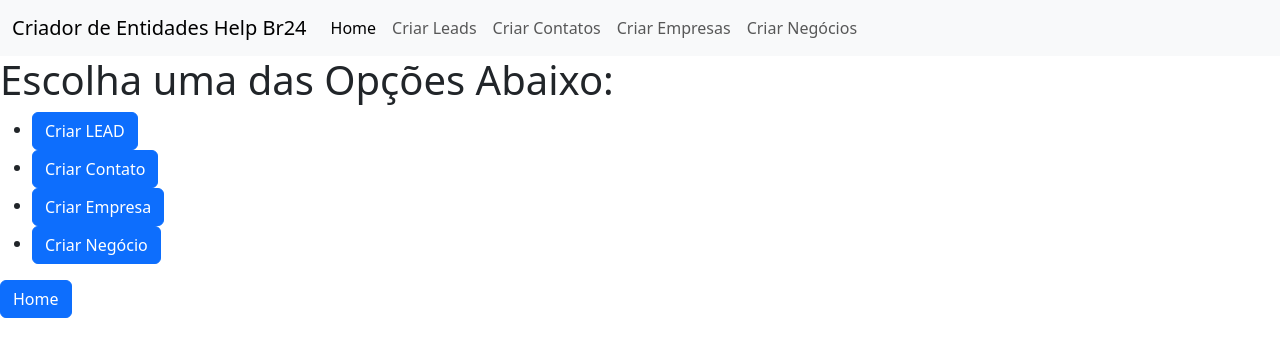
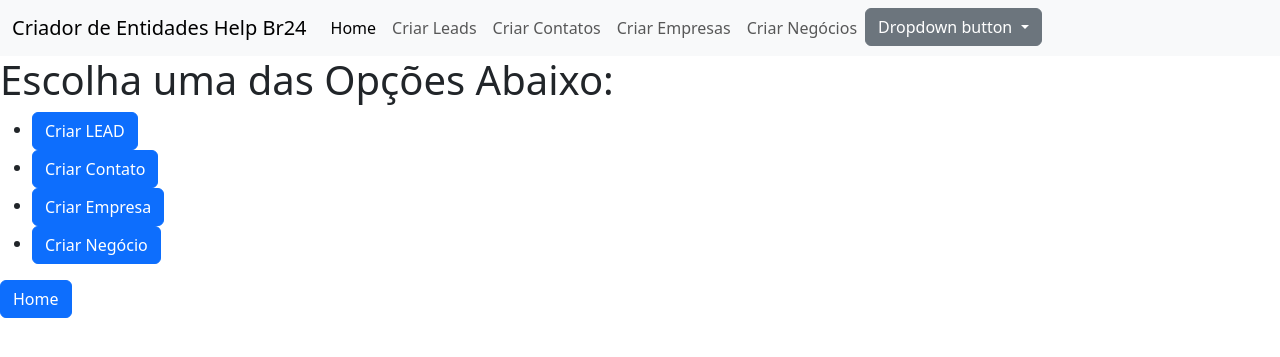
Before and after one commit to lcfariasjr/Mentoria_LC_CRM, a PHP site: page / in a window 1280 px wide. Shown: the top 357 px of the page. Run offline with PHP 8.4, Linux system fonts and the light colour scheme.

Commit message:
Atualizações 27/07/2023 Call Igor parte 2

```diff
--- a/Company_Bitrix24/index_company.html
+++ b/Company_Bitrix24/index_company.html
@@ -7,6 +7,8 @@
     <meta name="viewport" content="width=device-width, initial-scale=1.0">
     <title>Document</title>
     <link href="https://cdn.jsdelivr.net/npm/bootstrap@5.3.0/dist/css/bootstrap.min.css" rel="stylesheet" integrity="sha384-9ndCyUaIbzAi2FUVXJi0CjmCapSmO7SnpJef0486qhLnuZ2cdeRhO02iuK6FUUVM" crossorigin="anonymous">
+    <script src="/index.js" type="text/javascript" defer></script>
+
 
 </head>
 
@@ -17,7 +19,7 @@
         <label for="telefone1">Informe o Telefone da Empresa 1: </label><input type="tel" name="telefones[]" id="telefones"><br/>
         <label for="telefone1">Informe o Telefone da Empresa 2: </label><input type="tel" name="telefones[]" id="telefones"><br/>
         <label for="telefone1">Informe o Telefone da Empresa 3: </label><input type="tel" name="telefones[]" id="telefones"><br/>
-        <label for="e-mail">Informe o seu melhor e-mail: </label><input type="e-mail" name="emails[]" id="emails"><br/>
+        <label for="e-mail">Informe o seu melhor e-mail: </label><input type="email" name="emails[]" id="emails"><br/>
 
         <input type="submit" value="Criar Empresa">
     </form>
--- a/Contact_Bitrix24/index_contact.html
+++ b/Contact_Bitrix24/index_contact.html
@@ -8,7 +8,8 @@
     <title>Document</title>
     <link href="https://cdn.jsdelivr.net/npm/bootstrap@5.3.0/dist/css/bootstrap.min.css" rel="stylesheet" integrity="sha384-9ndCyUaIbzAi2FUVXJi0CjmCapSmO7SnpJef0486qhLnuZ2cdeRhO02iuK6FUUVM" crossorigin="anonymous">
 
-    <script src="/index.html"></script>
+    <script src="/index.js" type="text/javascript" defer></script>
+
 </head>
 
 <body>
--- a/Deals_Bitrix24/index_deal.html
+++ b/Deals_Bitrix24/index_deal.html
@@ -7,6 +7,7 @@
     <meta name="viewport" content="width=device-width, initial-scale=1.0">
     <title>Document</title>
     <link href="https://cdn.jsdelivr.net/npm/bootstrap@5.3.0/dist/css/bootstrap.min.css" rel="stylesheet" integrity="sha384-9ndCyUaIbzAi2FUVXJi0CjmCapSmO7SnpJef0486qhLnuZ2cdeRhO02iuK6FUUVM" crossorigin="anonymous">
+    <script src="/index.js" type="text/javascript" defer></script>
 
 </head>
 
--- a/index.html
+++ b/index.html
@@ -1,52 +1,17 @@
-
 <!DOCTYPE html>
 <html lang="en">
+
 <head>
     <meta charset="UTF-8">
     <meta name="viewport" content="width=device-width, initial-scale=1.0">
     <title>Criador de Negócios - LEADS - Contatos e Empresas </title>
     <!--<link rel="stylesheet" type="text/css" href="style.css"> -->
-    <link href="https://cdn.jsdelivr.net/npm/bootstrap@5.3.0/dist/css/bootstrap.min.css" rel="stylesheet" integrity="sha384-9ndCyUaIbzAi2FUVXJi0CjmCapSmO7SnpJef0486qhLnuZ2cdeRhO02iuK6FUUVM" crossorigin="anonymous">
+    <link href="https://cdn.jsdelivr.net/npm/bootstrap@5.3.0/dist/css/bootstrap.min.css" rel="stylesheet"
+        integrity="sha384-9ndCyUaIbzAi2FUVXJi0CjmCapSmO7SnpJef0486qhLnuZ2cdeRhO02iuK6FUUVM" crossorigin="anonymous">
+        <script src="index.js" type="text/javascript" defer></script>
 
-    <!--Aqui começa a Navbar-->
-    <nav class="navbar navbar-expand-lg bg-body-tertiary">
-        <div class="container-fluid">
-          <a class="navbar-brand" href="index.html">Criador de Entidades Help Br24</a>
-          <button class="navbar-toggler" type="button" data-bs-toggle="collapse" data-bs-target="#navbarNavDropdown" aria-controls="navbarNavDropdown" aria-expanded="false" aria-label="Toggle navigation">
-            <span class="navbar-toggler-icon"></span>
-          </button>
-          <div class="collapse navbar-collapse" id="navbarNavDropdown">
-            <ul class="navbar-nav">
-              <li class="nav-item">
-                <a class="nav-link active" aria-current="page" href="index.html">Home</a>
-              </li>
-              <li class="nav-item">
-                <a class="nav-link" href="/Leads_Bitrix24/index_leads.html">Criar Leads</a>
-              </li>
-              <li class="nav-item">
-                <a class="nav-link" href="/Contact_Bitrix24/index_contact.html">Criar Contatos</a>
-              </li>
-              <li class="nav-item">
-                <a class="nav-link" href="/Company_Bitrix24/index_company.html">Criar Empresas</a>
-              </li>
-              <li class="nav-item">
-                <a class="nav-link" href="/Deals_Bitrix24/index_deal.html">Criar Negócios</a>
-              </li>
-            <!--  <li class="nav-item dropdown">
-                <a class="nav-link dropdown-toggle" href="index.html" role="button" data-bs-toggle="dropdown" aria-expanded="false">
-                  Dropdown link
-                </a>
-                <ul class="dropdown-menu">
-                  <li><a class="dropdown-item" href="#">Action</a></li>
-                  <li><a class="dropdown-item" href="#">Another action</a></li>
-                  <li><a class="dropdown-item" href="#">Something else here</a></li>
-                </ul>
-              </li>-->
-            </ul>
-          </div>
-        </div>
-      </nav>
 </head>
+
 <body>
     <h1>Escolha uma das Opções Abaixo: </h1>
     <ul>
@@ -62,4 +27,5 @@
 
 
 </body>
+
 </html>
--- /dev/null
+++ b/index.js
@@ -0,0 +1,46 @@
+const template = document.createElement('template');
+template.innerHTML = `
+
+
+<nav class="navbar navbar-expand-lg bg-body-tertiary">
+    <div class="container-fluid">
+        <a class="navbar-brand" href="/">Criador de Entidades Help Br24</a>
+        <button class="navbar-toggler" type="button" data-bs-toggle="collapse"
+            data-bs-target="#navbarNavDropdown" aria-controls="navbarNavDropdown" aria-expanded="false"
+            aria-label="Toggle navigation">
+            <span class="navbar-toggler-icon"></span>
+        </button>
+        <div class="collapse navbar-collapse" id="navbarNavDropdown">
+            <ul class="navbar-nav">
+                <li class="nav-item">
+                    <a class="nav-link active" aria-current="page" href="/">Home</a>
+                </li>
+                <li class="nav-item">
+                    <a class="nav-link" href="/Leads_Bitrix24/index_leads.html">Criar Leads</a>
+                </li>
+                <li class="nav-item">
+                    <a class="nav-link" href="/Contact_Bitrix24/index_contact.html">Criar Contatos</a>
+                </li>
+                <li class="nav-item">
+                    <a class="nav-link" href="/Company_Bitrix24/index_company.html">Criar Empresas</a>
+                </li>
+                <li class="nav-item">
+                    <a class="nav-link" href="/Deals_Bitrix24/index_deal.html">Criar Negócios</a>
+                </li>
+<div class="dropdown">
+  <button class="btn btn-secondary dropdown-toggle" type="button" id="dropdownMenuButton" data-toggle="dropdown" aria-haspopup="true" aria-expanded="false">
+    Dropdown button
+  </button>
+  <div class="dropdown-menu" aria-labelledby="dropdownMenuButton">
+    <a class="dropdown-item" href="#">Action</a>
+    <a class="dropdown-item" href="#">Another action</a>
+    <a class="dropdown-item" href="#">Something else here</a>
+  </div>
+</div>
+            </ul>
+        </div>
+    </div>
+</nav>
+`;
+
+document.body.prepend(template.content);
```
Also changed, not shown: Deals_Bitrix24/deal_bitrix.php (+12 -19 lines), Leads_Bitrix24/index_leads.html (+16 -9 lines).
